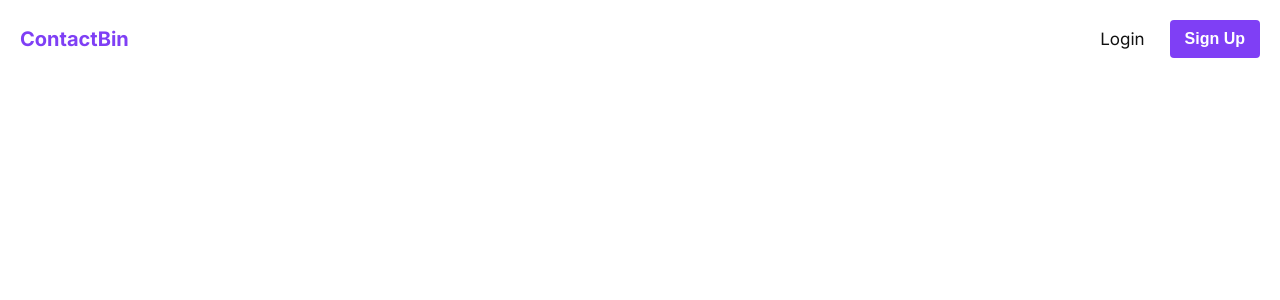
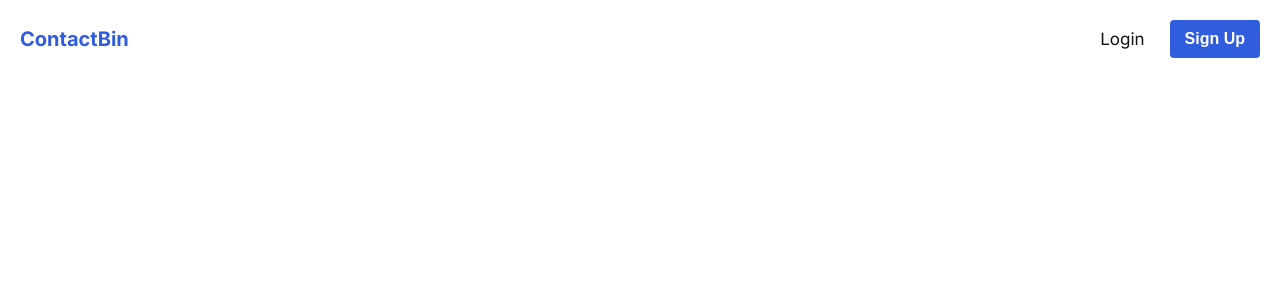
Before and after one commit to goodiewebdev/DocBasin_F, a React (Vite) app: page /contact/1 in a window 1280 px wide. Shown: the top 300 px of the page. Built offline with nearby package versions, Linux system fonts and the light colour scheme.

Commit message:
color code changed

```diff
--- a/src/home.css
+++ b/src/home.css
@@ -50,7 +50,7 @@
 .introHeader form input:focus {
   outline: none;
   border-color: #305CDE;
-  box-shadow: 0 0 8px rgba(127, 63, 245, 0.3);
+  box-shadow: 0 0 8px rgba(63, 105, 245, 0.3);
 }
 
 .introHeader form button {
@@ -72,7 +72,7 @@
 }
 
 .introHeader form button:disabled {
-  background-color: #b89fff;
+  background-color: #9fa9ff;
   cursor: not-allowed;
   transform: translateY(-1px);
 }
@@ -110,7 +110,7 @@
 }
 
 .sectionTwo {
-  background-color: #eee5ff;
+  background-color: #e5eeff;
   min-height: 400px;
   padding: 50px 10px;
 }
@@ -178,7 +178,7 @@
 }
 
 .cardOtherButton {
-  background-color: #4b1ba3;
+  background-color: #1b3fa3;
   padding: 5px 20px;
   border: none;
   border-radius: 100px;
--- a/src/navbar.jsx
+++ b/src/navbar.jsx
@@ -202,7 +202,7 @@ const styles = {
     fontSize: "20px",
   },
   logo: {
-    color: "#7f3ff5",
+    color: "#305CDE",
   },
   menu: {
     display: "flex",
@@ -217,7 +217,7 @@ const styles = {
     marginRight: "10px",
   },
   signupButton: {
-    backgroundColor: "#7f3ff5",
+    backgroundColor: "#305CDE",
     padding: "10px 15px",
     border: "none",
     color: "#fff",
@@ -229,7 +229,7 @@ const styles = {
   mobileMenuIcon: {
     marginBottom: "-3px",
     marginRight: "10px",
-    color: "#7f3ff5",
+    color: "#305CDE",
   },
   userDetailsRightIcon: {
     color: "#fff",
```
